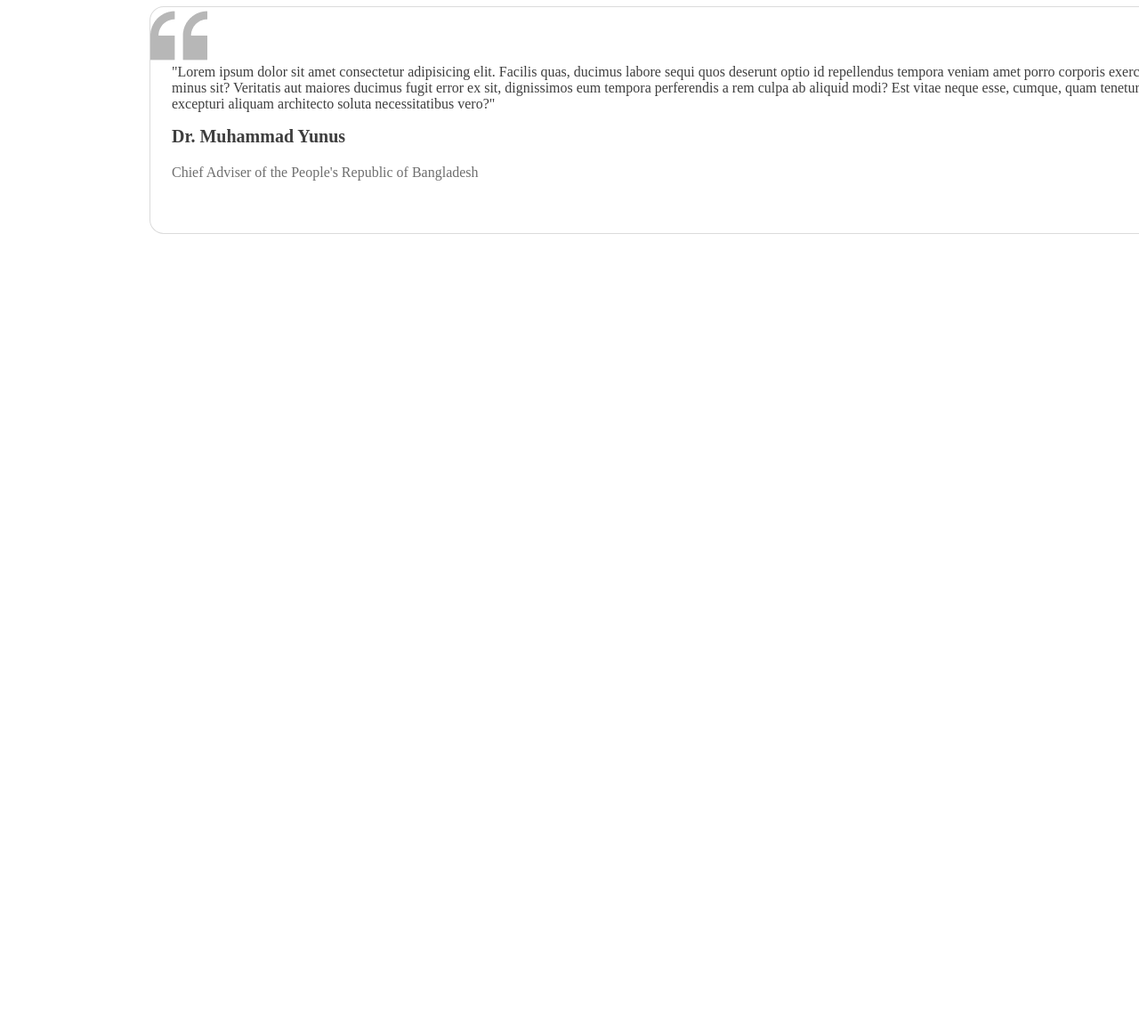
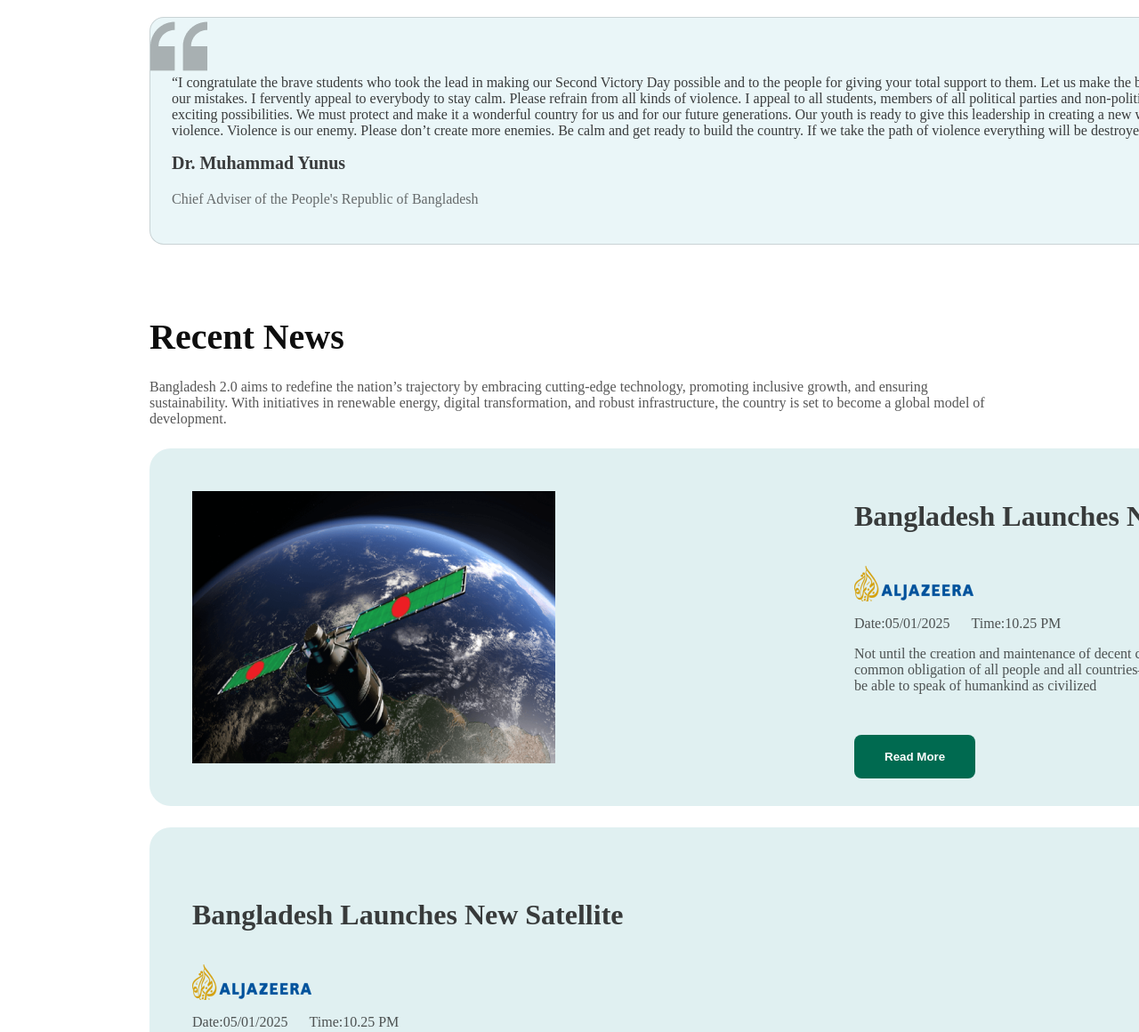
Before and after one commit to Rifat9-11/My-First-Assignment, a plain HTML site: page index.html in a window 1280 px wide. Shown: the part 1375-2535 px from the top of the page at 89% size. Before the commit the page ends 1718 px from the top, so only its background shows below. Drawn offline with Linux system fonts and the light colour scheme.

Commit message:
added the nwes section

```diff
--- a/index.html
+++ b/index.html
@@ -7,9 +7,8 @@
     <title>My First Assignment</title>
     <link rel="preconnect" href="https://fonts.googleapis.com">
     <link rel="preconnect" href="https://fonts.gstatic.com" crossorigin>
-    <link
-        href="https://fonts.googleapis.com/css2?family=Fira+Sans:ital,wght@0,100;0,200;0,300;0,400;0,500;0,600;0,700;0,800;0,900;1,100;1,200;1,300;1,400;1,500;1,600;1,700;1,800;1,900&display=swap"
-        rel="stylesheet">
+    <link rel="preconnect" href="https://fonts.googleapis.com">
+    <link rel="preconnect" href="https://fonts.gstatic.com" crossorigin>
     <link rel="stylesheet" href="styles/style.css">
 </head>
 
@@ -28,12 +27,12 @@
         </section>
     </header>
     <main>
-        <div class="vision-heading">
+        <div>
             <h2 class="common-title">The Vision of Future</h2>
             <p class="p-vision">Bangladesh 2.0 aims to redefine the nation’s trajectory by embracing cutting-edge
                 technology, promoting inclusive growth, and ensuring sustainability. With initiatives in renewable
-                energy,
-                digital transformation, and robust infrastructure, the country is set to become a global model of
+                energy, digital transformation, and robust infrastructure, the country is set to become a global model
+                of
                 development.</p>
         </div>
         <div class="cards">
@@ -41,35 +40,73 @@
                 <img src="assets/card-icon.png" alt="">
                 <h3 class="card title">Digital Transformation</h3>
                 <p class="card-contant">Creating a nationwide digital ecosystem to enhance connectivity and access to
-                    services for all citizens.</p>
+                    services for all citizens.</p><br>
                 <button class="btn-1">Learn More</button>
             </div>
             <div class="card-2">
                 <img src="assets/card-icon.png" alt="">
                 <h3 class="card-title">Green Energy</h3>
                 <p class="card-contant">Investments in solar and wind energy to ensure a sustainable and eco-friendly
-                    future.</p>
+                    future.</p><br>
                 <button class="btn-2">Learn More</button>
             </div>
             <div class="card-3">
                 <img src="assets/card-icon.png" alt="">
                 <h3 class="class-title">Modern Infrastructure</h3>
                 <p class="card-content">Building state-of-the-art infrastructure to support economic growth and global
-                    competitiveness.</p>
+                    competitiveness.</p><br>
                 <button class="btn-3">Learn More</button>
             </div>
         </div>
         <div class="challenge">
-            <p class="c-contant">"Lorem ipsum dolor sit amet consectetur adipisicing elit. Facilis quas, ducimus labore
-                sequi quos deserunt optio id repellendus tempora veniam amet porro corporis exercitationem numquam
-                debitis culpa laudantium odio, velit vel minus sit? Veritatis aut maiores ducimus fugit error ex sit,
-                dignissimos eum tempora perferendis a rem culpa ab aliquid modi? Est vitae neque esse, cumque, quam
-                tenetur rem earum eaque mollitia modi ipsum aspernatur, dignissimos excepturi aliquam architecto soluta
-                necessitatibus vero?"</p>
+            <p class="c-contant">
+                “I congratulate the brave students who took the lead in making our Second Victory Day possible and to
+                the people for giving your total support to them. Let us make the best use of our new victory. Let us
+                not let this slip away because of our mistakes. I fervently appeal to everybody to stay calm. Please
+                refrain from all kinds of violence. I appeal to all students, members of all political parties and
+                non-political people to stay calm. This is our beautiful country with lots of exciting possibilities. We
+                must protect and make it a wonderful country for us and for our future generations.
+                Our youth is ready to give this leadership in creating a new world. Let us not miss the chance by going
+                into any senseless violence. Violence is our enemy. Please don’t create more enemies. Be calm and get
+                ready to build the country.
+                If we take the path of violence everything will be destroyed. Please stay calm. Help those around you to
+                stay calm.”</p>
             <h3 class="c-heading">Dr. Muhammad Yunus</h3>
             <p class="c-subtitle">Chief Adviser of the People's Republic of Bangladesh</p>
         </div>
-
+        <h2 class="common-title">Recent News</h2>
+        <p class="news-contant">Bangladesh 2.0 aims to redefine the nation’s trajectory by embracing
+            cutting-edge technology, promoting inclusive growth, and ensuring sustainability. With initiatives
+            in renewable energy, digital transformation, and robust infrastructure, the country is set to become
+            a global model of development.</p>
+        <div class="satellite">
+            <div class="satellite-img"><img src="assets/satelite.png" alt=""></div>
+            <div class="s-contant">
+                <h3 class="s-title">Bangladesh Launches New Satellite</h3>
+                <img id="icon" src="assets/al-jazeera.png" alt=""><br>
+                <p class="dt">Date:05/01/2025</p>
+                <p class="dt">Time:10.25 PM</p><br>
+                <p class="s-p">Not until the creation and maintenance of decent conditions of life for all
+                    people are recognized and accepted as a common obligation of all people and all countries—not until
+                    then shall we,
+                    with a certain degree of justification, be able to speak of humankind as civilized</p><br>
+                <button class="grn-btn rm-btn">Read More</button>
+            </div>
+        </div>
+        <div class="satellite">
+            <div class="s-contant-2">
+                <h3 class="s-title">Bangladesh Launches New Satellite</h3>
+                <img id="icon" src="assets/al-jazeera.png" alt=""><br>
+                <p class="dt">Date:05/01/2025</p>
+                <p class="dt">Time:10.25 PM</p><br>
+                <p class="s-p">Not until the creation and maintenance of decent conditions of life for all
+                people are recognized and accepted as a common obligation of all people and all countries—not until
+                then shall we,
+                with a certain degree of justification, be able to speak of humankind as civilized</p><br>
+                <button class="grn-btn rm-btn">Read More</button>
+            </div>
+            <div class="satellite-img"><img src="assets/satelite.png" alt=""></div>
+        </div>
         <footer>
 
         </footer>
--- a/styles/style.css
+++ b/styles/style.css
@@ -35,7 +35,7 @@
     font-size: 16px;
     font-weight: 400;
     margin: 24px 160px 32px 160px;
-    margin-top: 12px;
+
 }
 
 .btn-1 {
@@ -52,7 +52,7 @@
 .cards {
     display: flex;
     margin: 32px 160px;
-    gap: 24px;
+    gap: 40px;
 }
 
 .card-1 {
@@ -104,15 +104,30 @@
     height: 325px;
 }
 
+.card-title {
+    color: rgba(14, 14, 14, 0.8);
+    font-size: 20px;
+    font-weight: 700;
+    margin-top: 24px;
+}
+
+.card-contant {
+    color: rgba(14, 14, 14, 0.7);
+    font-size: 16px;
+    font-weight: 400;
+    margin-top: 24px;
+}
+
+
 .challenge {
 
     box-sizing: border-box;
     border: 1px solid rgba(14, 14, 14, 0.15);
     border-radius: 16px;
-    background: rgb(255, 255, 255);
+    background: rgb(234, 246, 248);
     background-image: url("../assets/quote-bg.png");
     background-repeat: no-repeat;
-    width: 1560px;
+    width: 1570px;
     height: 256px;
     margin: 32px 160px 80px 160px;
     padding: 48px 24px 48px 24px;
@@ -140,8 +155,67 @@
     margin-top: 4px;
 }
 
+.news-contant {
+    color: rgba(14, 14, 14, 0.7);
+    font-size: 16px;
+    font-weight: 400;
+    margin: 24px 160px;
+}
+
+.news-title {
+    color: rgb(14, 14, 14);
+    font-size: 40px;
+    font-weight: 700;
+}
+#icon{
+    margin-top: 5px;
+    margin-bottom: 12px;
+}
+
+.dt {
+    display: inline;
+    margin-right: 20px;
+    color: rgba(14, 14, 14, 0.7);
+    font-size: 16px;
+    font-weight: 400;
+}
+.s-p{
+    color: rgba(14, 14, 14, 0.7);
+    font-size: 16px;
+    font-weight: 400;
+}
+.satellite {
+    display: flex;
+    width: 1570px;
+    height: 402px;
+    border-radius: 24px;
+    background: rgb(224, 240, 241);
+    margin: 24px 160px;
+}
+
+.s-contant {
+    margin: 26px 48px 56px 288px;
+}
+.s-contant-2{
+    margin: 48px;
+}
+
+.satellite-img {
+    margin: 48px;
+    border-radius: 24px;
+}
+
+.s-title {
+    color: rgba(14, 14, 14, 0.8);
+    font-size: 32px;
+    font-weight: 700;
+}
+.rm-btn{
+    margin-top: 12px;
+}
 /* Shared Styles */
 .grn-btn {
+    border: none;
     border-radius: 8px;
     background: rgb(0, 106, 80);
     padding: 17px 34px 17px 34px;
@@ -155,17 +229,3 @@
     font-weight: 700;
     margin: 0px 160px;
 }
-
-.card-title {
-    color: rgba(14, 14, 14, 0.8);
-    font-size: 20px;
-    font-weight: 700;
-    margin-top: 24px;
-}
-
-.card-contant {
-    color: rgba(14, 14, 14, 0.7);
-    font-size: 16px;
-    font-weight: 400;
-    margin-top: 24px;
-}
```
